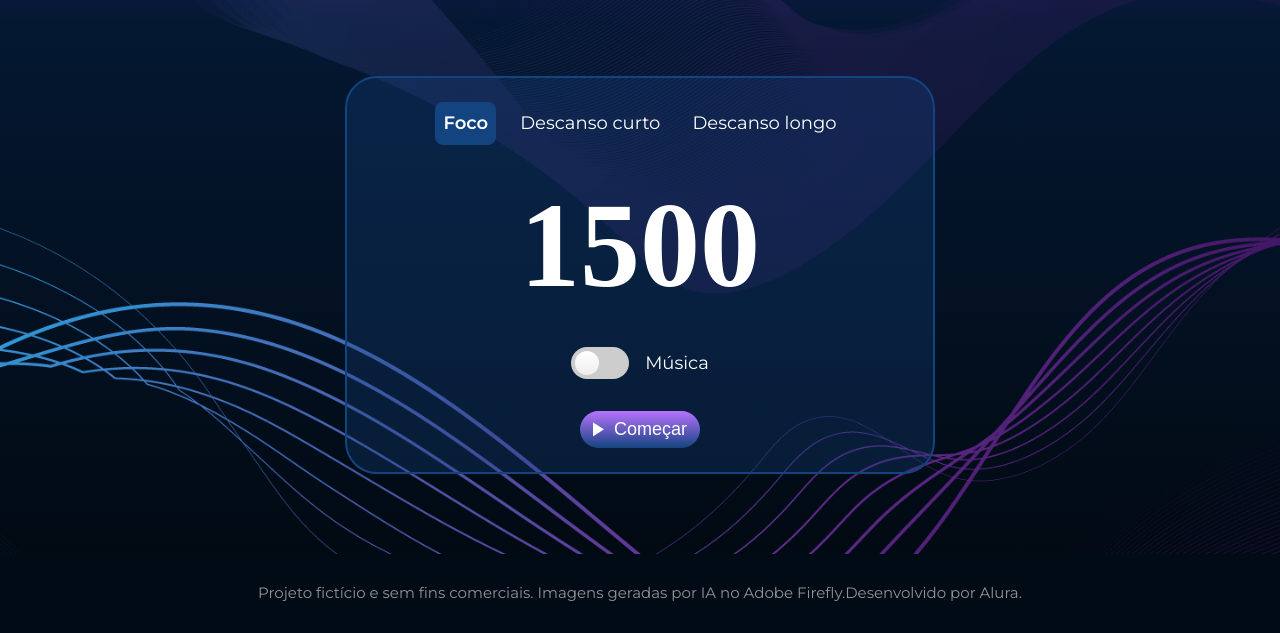
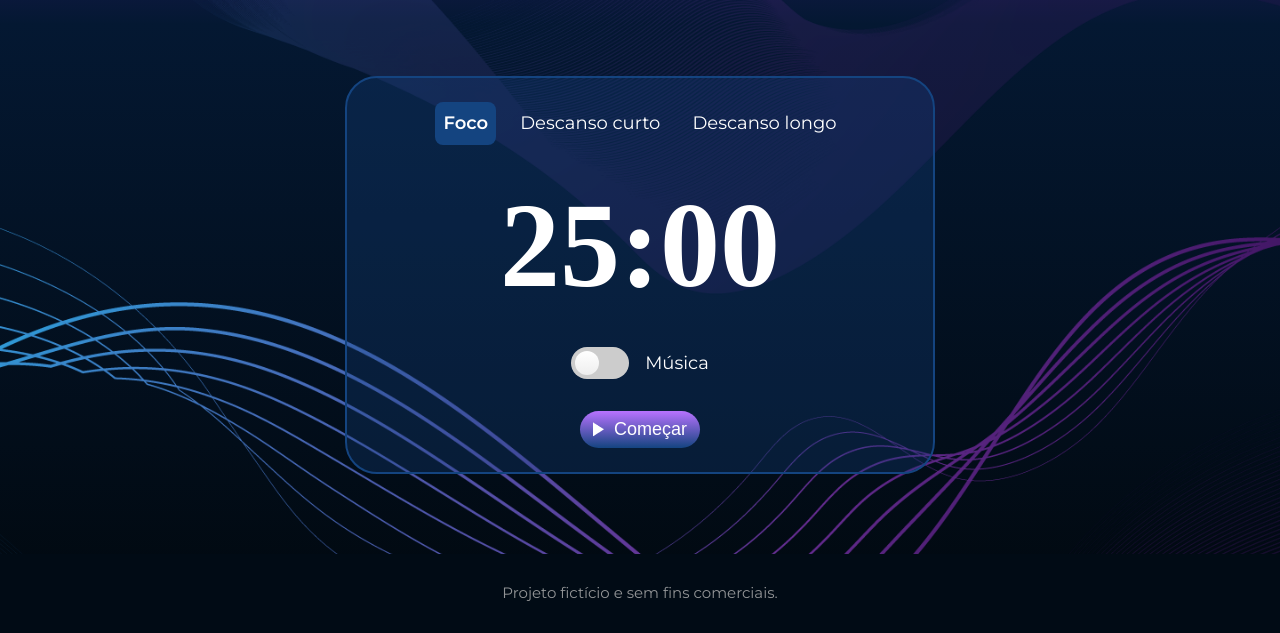
Before and after one commit to viniciusrcamargo/manipulando-elementos-do-dom-js, a plain HTML site: page index.html in a window 1280 px wide. Shown: the part 548-1181 px from the top of the page. Drawn offline with nearby package versions, Linux system fonts and the light colour scheme; a web font is replaced by a local one.

Commit message:
Conclusão do Projeto Fokus

```diff
--- a/index.html
+++ b/index.html
@@ -72,8 +72,7 @@
 
         <footer class="app__footer">
             <p class="app__footer-text">
-                Projeto fictício e sem fins comerciais. Imagens geradas por IA no Adobe Firefly.Desenvolvido por Alura.
-            </p>
+                Projeto fictício e sem fins comerciais.
         </footer>
     </main>
 
--- a/js/index.js
+++ b/js/index.js
@@ -30,21 +30,25 @@ mudicaFocoInput.addEventListener('change', () => {
 });
 
 focoBt.addEventListener('click', () => {
+   tempoDecorridoEmSegundos = 1500;
    alterarContexto('foco');
    focoBt.classList.add('active');
 })
 
 curtoBt.addEventListener('click', () => {
+    tempoDecorridoEmSegundos = 300;
     alterarContexto('descanso-curto');
     curtoBt.classList.add('active');
 })
 
 longoBt.addEventListener('click', () => {
+    tempoDecorridoEmSegundos = 900;
     alterarContexto('descanso-longo');
     longoBt.classList.add('active');
 })
 
 function alterarContexto(contexto){
+    mostrarTempo();
     botoes.forEach(function(contexto){
         contexto.classList.remove('active');
     });
@@ -69,7 +73,7 @@ function alterarContexto(contexto){
 
 const contagemRegressiva = () => {
     if(tempoDecorridoEmSegundos <= 0){
-        // stop.play();
+        stop.play();
         alert('Tempo finalizado!')
         zerar();
         return;
@@ -100,8 +104,12 @@ function zerar(){
 }
 
 function mostrarTempo(){
-    const tempo = tempoDecorridoEmSegundos;
-    tempoNaTela.innerHTML = `${tempo}`;
+    const tempo = new Date(tempoDecorridoEmSegundos * 1000)
+    const tempoFormatado = tempo.toLocaleTimeString('pt-BR', {
+        minute: '2-digit',
+        second: '2-digit',
+    });
+    tempoNaTela.innerHTML = `${tempoFormatado}`;
 }
 
 mostrarTempo();
```
